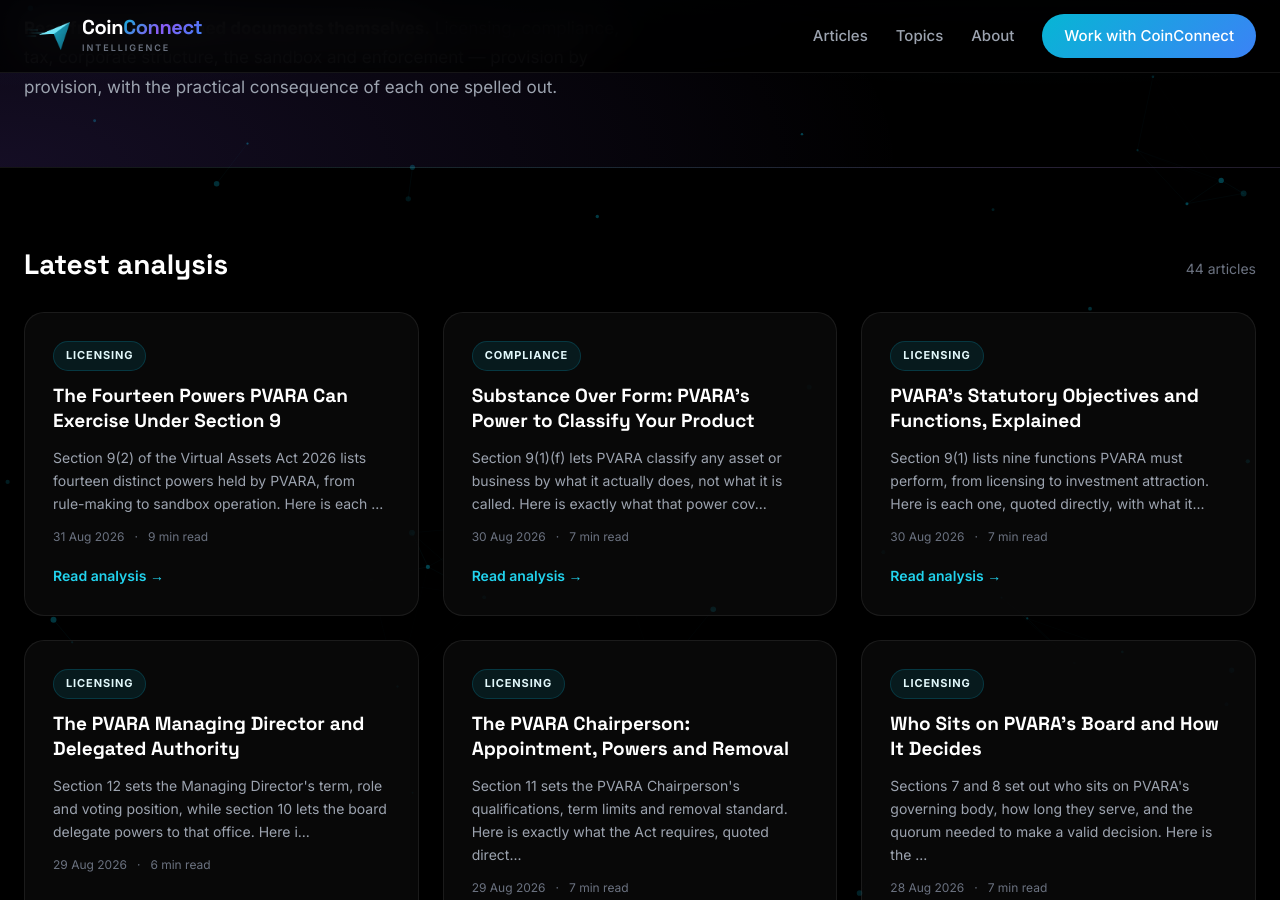
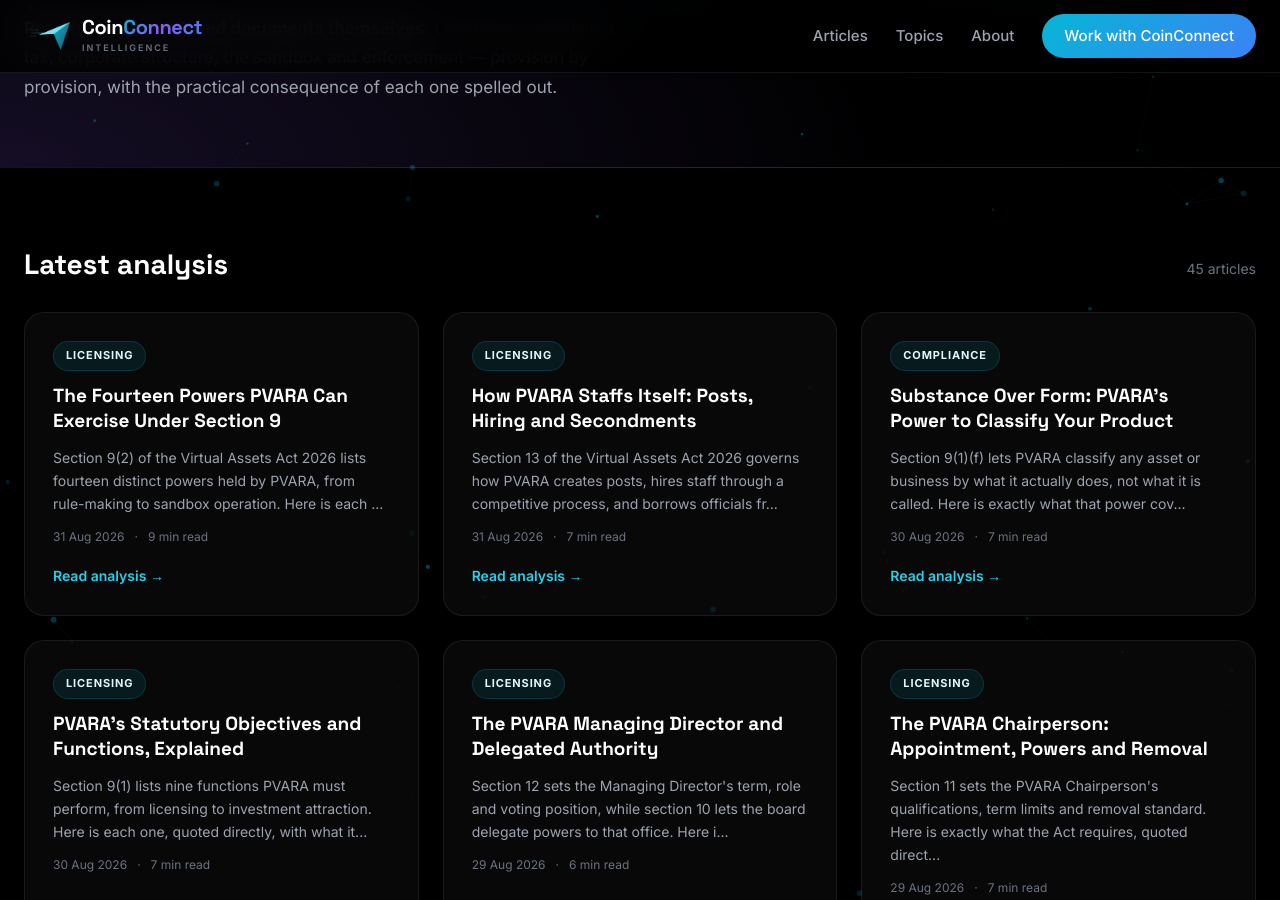
Before and after one commit to coinconnect-pk/coinconnect-pk.github.io, a Jekyll site: the page built from index.html, in a window 1280 px wide and 900 px high, scrolled down 447 px. Built offline with Jekyll 4.4.1, drawn with Linux system fonts in a browser that asks for light colours.

Commit message:
Publish article for 2026-08-31

```diff
--- a/_data/linkmap.yml
+++ b/_data/linkmap.yml
@@ -370,3 +370,6 @@ blog:
   - url: "https://blog.coinconnect.site/the-fourteen-powers-pvara-can-exercise-under-section-9/"
     title: "The Fourteen Powers PVARA Can Exercise Under Section 9"
     topics: [fourteen, powers, pvara, can, exercise, under, section, licensing]
+  - url: "https://blog.coinconnect.site/how-pvara-staffs-itself-posts-hiring-and-secondments/"
+    title: "How PVARA Staffs Itself: Posts, Hiring and Secondments"
+    topics: [pvara, staffs, itself, posts, hiring, secondments, licensing]
--- a/_data/published-log.csv
+++ b/_data/published-log.csv
@@ -43,3 +43,4 @@ date,source,title,words
 2026-08-30,queue,"PVARA's Statutory Objectives and Functions, Explained",1485
 2026-08-30,queue,"Substance Over Form: PVARA's Power to Classify Your Product",1369
 2026-08-31,queue,"The Fourteen Powers PVARA Can Exercise Under Section 9",1843
+2026-08-31,queue,"How PVARA Staffs Itself: Posts, Hiring and Secondments",1346
--- a/_queue/045-how-pvara-staffs-itself.md
+++ b/_posts/2026-08-31-how-pvara-staffs-itself-posts-hiring-and-secondments.md
@@ -1,7 +1,7 @@
 ---
 layout: post
 title: "How PVARA Staffs Itself: Posts, Hiring and Secondments"
-date: 2026-01-01 09:00:00 +0500
+date: 2026-08-31 18:20:45 +0500
 categories: [Licensing]
 author: "Malik Abbas"
 description: "Section 13 of the Virtual Assets Act 2026 governs how PVARA creates posts, hires staff through a competitive process, and borrows officials from other regulators."
```
Also changed, not shown: other parts of _posts/2026-08-31-how-pvara-staffs-itself-posts-hiring-and-secondments.md (+0 -5 lines).
